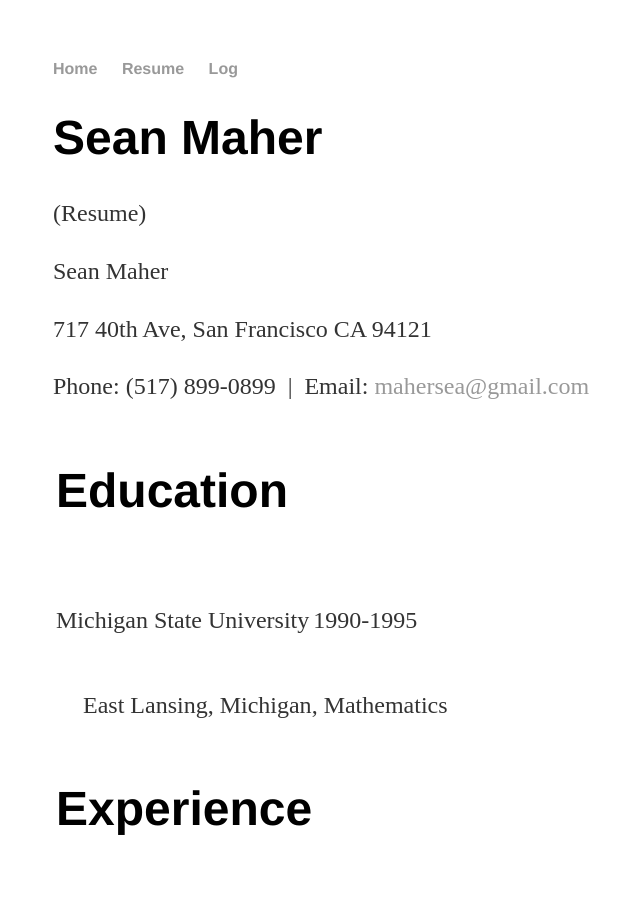
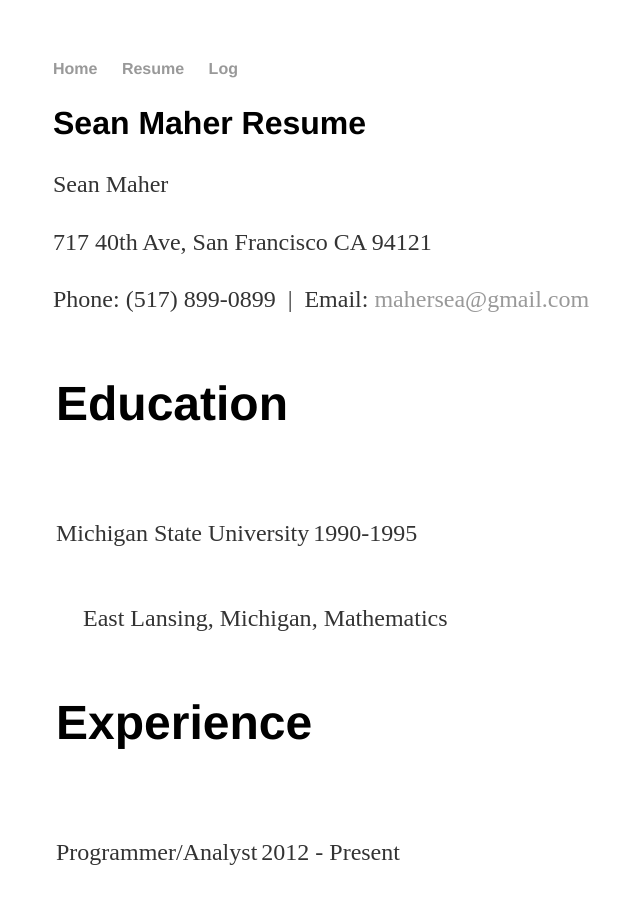
Before and after one commit to sean-maher/mahersea.github.io, a Jekyll site: the page built from resume/index.html, in a window 1280 px wide and 900 px high. Shown: the whole window, without its empty margins (139-779 px from the left). Built offline with Jekyll 4.4.1, drawn with Linux system fonts in a browser that asks for light colours.

```diff
--- a/resume/index.html
+++ b/resume/index.html
@@ -3,8 +3,7 @@ layout: default
 title: Sean Maher
 ---
     		<div class="blurb">
-        		<h1>Sean Maher</h1>
-				<p>(Resume)</p>
+        		<h2>Sean Maher Resume</h2>
 
 
 			<!-- export from goodgle doc resume -->
```
